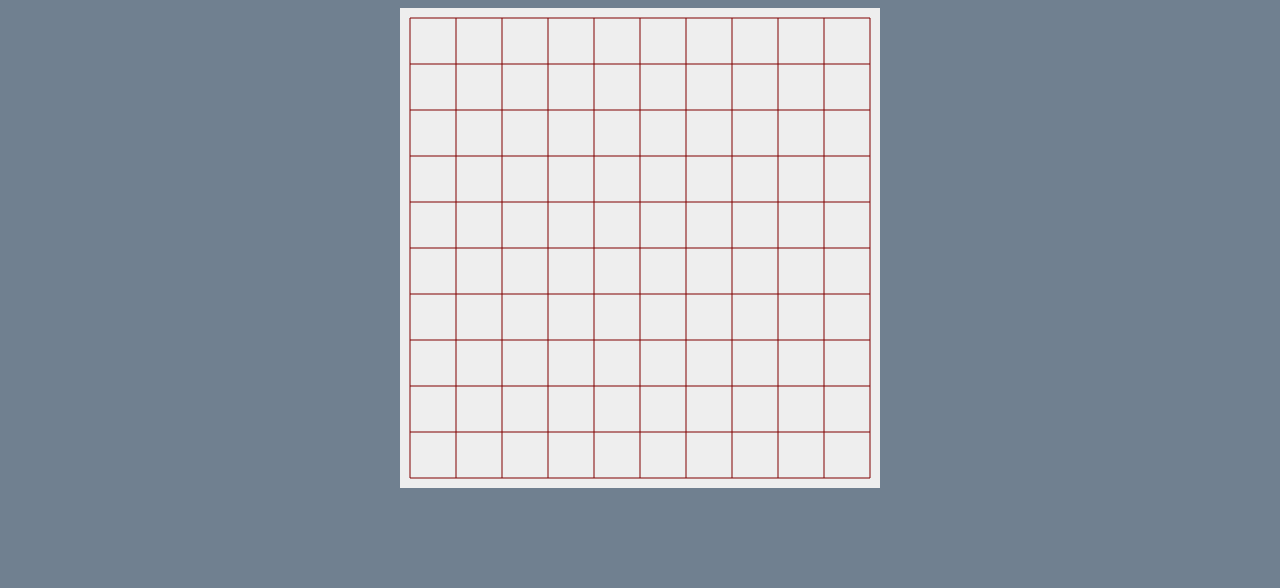
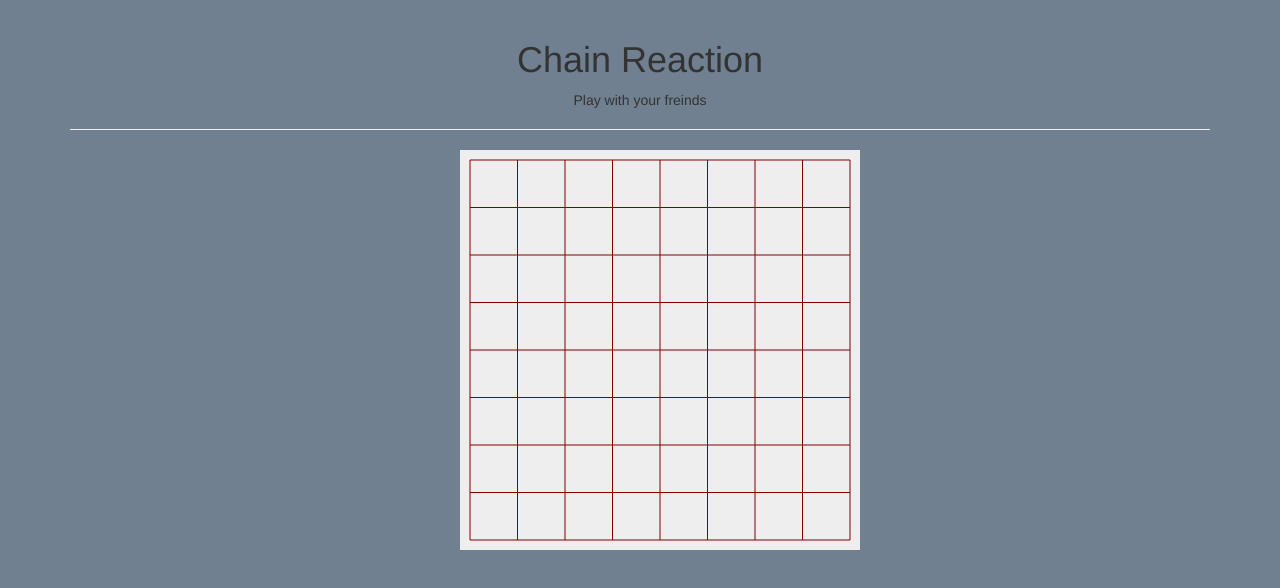
Before and after one commit to ankitmathur3193/Chain-Reaction, a plain HTML site: page index.html in a window 1280 px wide. Drawn offline with nearby package versions, Linux system fonts and the light colour scheme.

Commit message:
Improved some ui

```diff
--- a/index.html
+++ b/index.html
@@ -1,16 +1,32 @@
 <!DOCTYPE html>
 <html>
 <head>
-	<title>Game Html</title>
-	<style>
-		h1{
-			color:orange;
-		}
-	</style>
-	<link rel="stylesheet" type="text/css" href="mystyle.css">
+	<title>Chain Reaction</title>
+	<meta charset="utf-8">
+	<meta name="viewport" content="width=device-width, initial-scale=1">
+	 <link rel="stylesheet" href="https://maxcdn.bootstrapcdn.com/bootstrap/3.3.7/css/bootstrap.min.css">
+	 <script src="https://ajax.googleapis.com/ajax/libs/jquery/3.2.1/jquery.min.js"></script>
+	 <script src="https://maxcdn.bootstrapcdn.com/bootstrap/3.3.7/js/bootstrap.min.js"></script>
+	 <link rel="stylesheet" type="text/css" href="mystyle.css">
 </head>
 <body>
-<canvas id="myCanvas" height="480px" width="480px"></canvas>
+<div class="container" >
+<div class = "page-header">
+	<h1 class="text-center">Chain Reaction</h1>
+	<p class="text-center">Play with your freinds</p>
+</div>
+</div>
+<div class="container">
+	<div class="row">
+		<div class="col-sm-4">
+		</div>
+		<div class="col-sm-4">
+			<canvas id="myCanvas" height="400px" width="400px"></canvas>
+		</div>
+		<div class="col-sm-4">
+		</div>
+
+</div>
 <script type="text/javascript" src="myscript.js"></script>
 </body>
 </html>
--- a/myscript.js
+++ b/myscript.js
@@ -19,8 +19,8 @@ var currentPlayer = 0;//by default current player is first
 var to_animate = [];
 var lock = false;
 var animateFlag = false;
-var Rows = 10;
-var Columns = 10;
+var Rows = 8;
+var Columns = 8;
 var to_translate = [];
 var iter_translate = 0;
 var dx1=4;
@@ -431,7 +431,7 @@ function init()
 }
 init();
 //setInterval(Draw,40);
-canvas.addEventListener("click",mouseClickHandler,false);
+//canvas.addEventListener("click",mouseClickHandler,false);
 
 function BoxDetect(x,y,rows,columns)
 {
@@ -476,8 +476,20 @@ function BoxDetect(x,y,rows,columns)
 	}
 
 }
+var temp = $(myCanvas);
+temp.on( "click", function( event ) {
+ // console.log( "pageX: " + event.pageX + ", pageY: " + event.pageY );
+  var offset = temp.offset();
+  //console.log("left: "+offset.left+" ,top: "+offset.top);
+  var relativeX = event.pageX-offset.left;
+  var relativeY = event.pageY-offset.top;
+  //console.log("x: "+relativeX+" ,y: "+relativeY);
+  BoxDetect(relativeX,relativeY,Rows,Columns);
+});
 function mouseClickHandler(e)
 {
+	console.log(e.clientX+" "+e.clientY);
+	console.log(canvas.offsetLeft+" "+canvas.offsetTop);
 	var relativeX = e.clientX-canvas.offsetLeft;
 	var relativeY = e.clientY-canvas.offsetTop;
 	//console.log("xcord: "+relativeX+" ycord: "+relativeY);
```
